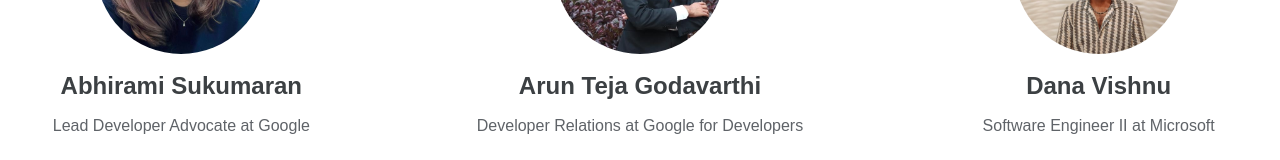
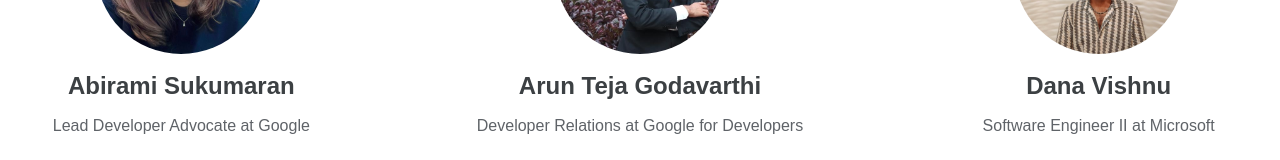
Before and after one commit to abdulhakkeempa/ccd-24, a Next.js app: page /speakers in a window 1280 px wide. Shown: the part 542-702 px from the top of the page. Built offline with nearby package versions, Linux system fonts and the light colour scheme.

Commit message:
Update page.tsx

```diff
--- a/src/app/speakers/page.tsx
+++ b/src/app/speakers/page.tsx
@@ -8,7 +8,7 @@ import Footer from '../components/Footer';
 const speakers = [
   {
     image: '/images/speakers/Abirami.jpeg',
-    name: 'Abhirami Sukumaran',
+    name: 'Abirami Sukumaran',
     designation: 'Lead Developer Advocate at Google',
     company: ""
   },
```
